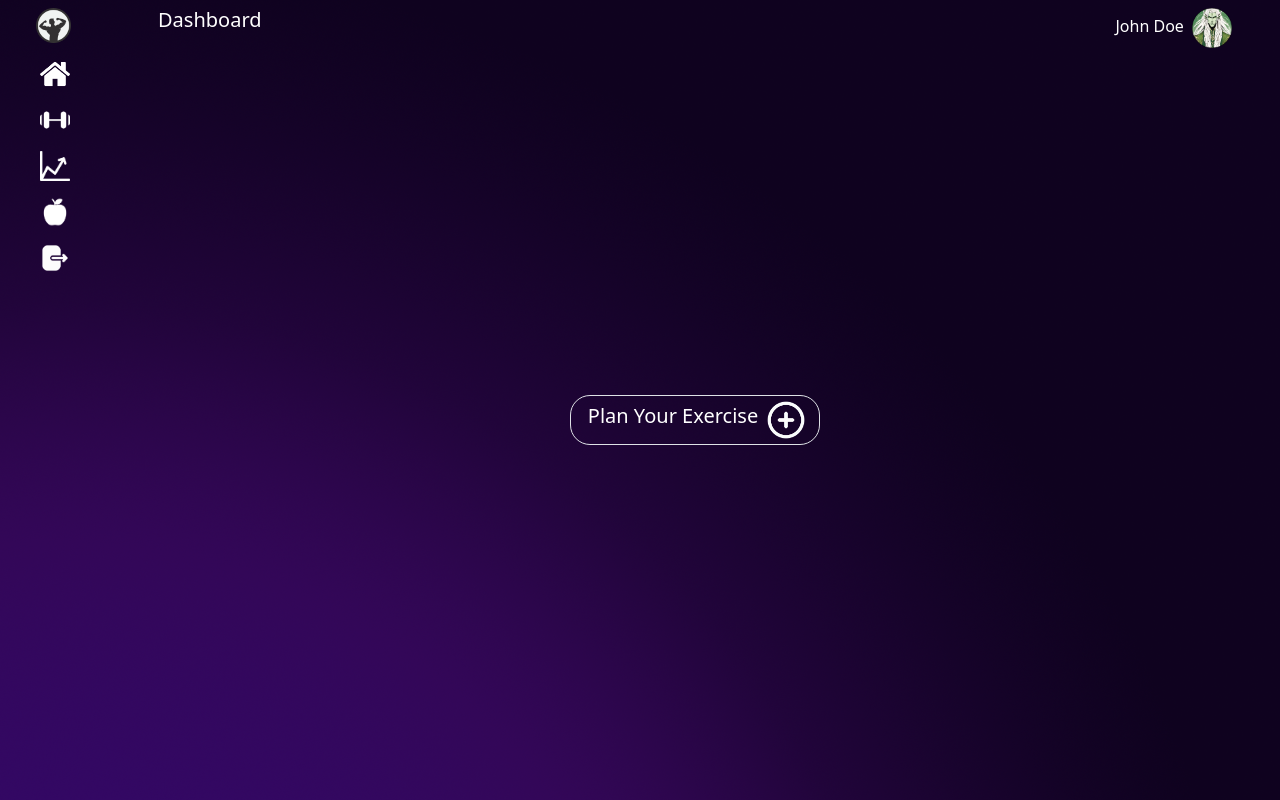
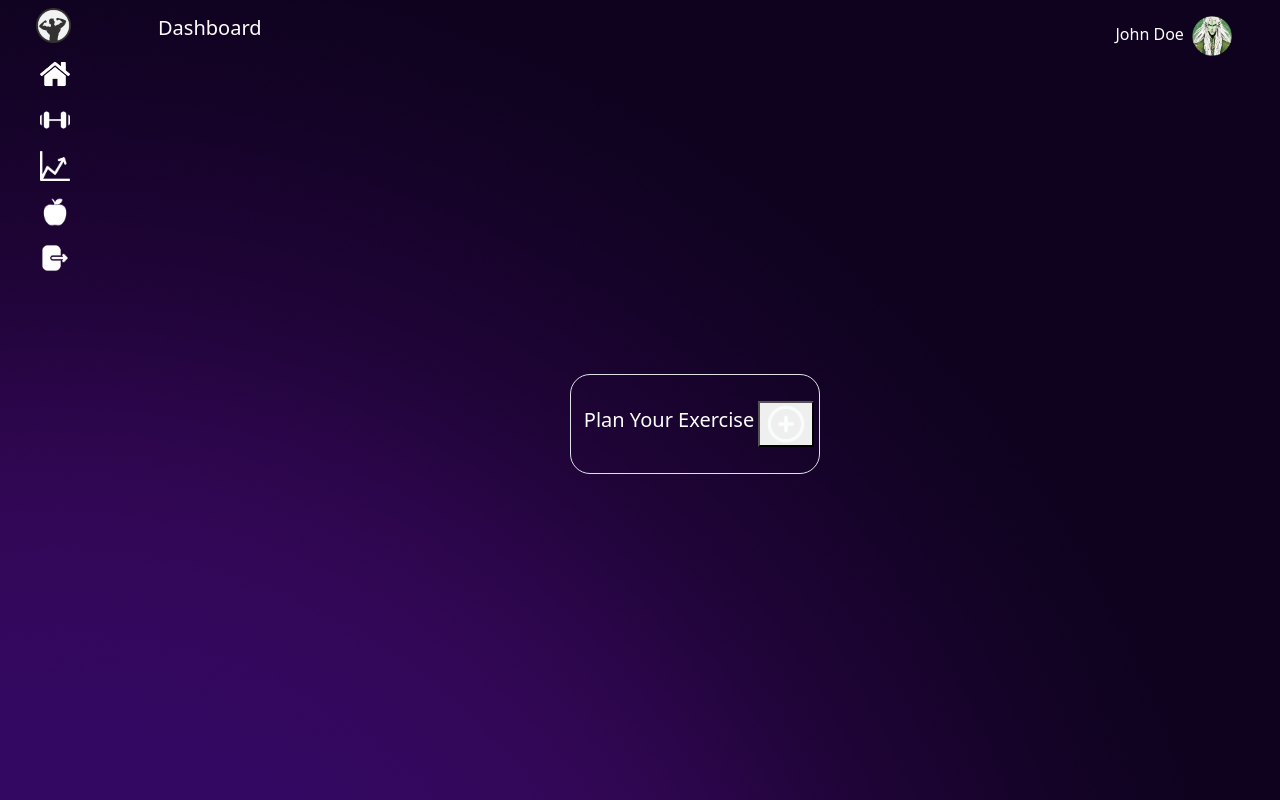
Before and after one commit to CodeITLab/fit_track_frontend_app, a Vue app: page /dashboard in a window 1280 px wide. Built offline with nearby package versions, Linux system fonts and the light colour scheme.

Commit message:
modal-implementation

```diff
--- a/src/assets/css/views/dashboard.css
+++ b/src/assets/css/views/dashboard.css
@@ -32,16 +32,19 @@
     border-radius: 10px;
     color:rgb(250, 249, 249);
 } */
-.table{
+/* .table{
     width: 1020px !important;
     align-content:center;
 }
 .tables{
     border-radius: 10px;
 }
+*/
+
 .add-day{
     border-radius: 20px;
     width: 250px;
+    height: 100px;
 }
 .plus-btn{
 background: none;
--- /dev/null
+++ b/src/components/day-card-component/DayCard.vue
@@ -0,0 +1,62 @@
+<script lang="ts">
+import { defineComponent } from "vue";
+export default defineComponent({
+  name: "DayCard",
+});
+</script>
+<template>
+  <!-- <div class="d-flex justity-content-centar align-items-center ms-2">
+    <b-button v-b-modal.modal-1><img
+            src="../../assets/img/logos/add-icon.png"
+            height="40"
+            alt="add-button"
+          /></b-button>
+    <b-modal id="modal-1" title="StartExercise">
+      <p class="my-4"></p>
+    </b-modal>
+  </div> -->
+  <button
+    type="button"
+    class="plus-btn"
+    data-toggle="modal"
+    data-target="#exampleModal"
+  >
+    <img
+      src="../../assets/img/logos/add-icon.png"
+      height="40"
+      alt="add-button"
+    />
+  </button>
+
+  <div
+    class="modal fade"
+    id="exampleModal"
+    tabindex="-1"
+    role="dialog"
+    aria-labelledby="exampleModalLabel"
+    aria-hidden="true"
+  >
+    <div class="modal-dialog" role="document">
+      <div class="modal-content">
+        <div class="modal-header">
+          <h5 class="modal-title" id="exampleModalLabel">Modal title</h5>
+          <button
+            type="button"
+            class="close"
+            data-dismiss="modal"
+            aria-label="Close"
+          >
+            <span aria-hidden="true">&times;</span>
+          </button>
+        </div>
+        <div class="modal-body">...</div>
+        <div class="modal-footer">
+          <button type="button" class="btn btn-secondary" data-dismiss="modal">
+            Close
+          </button>
+          <button type="button" class="btn btn-primary">Save changes</button>
+        </div>
+      </div>
+    </div>
+  </div>
+</template>
--- a/src/components/side-navbar/SideNavbar.vue
+++ b/src/components/side-navbar/SideNavbar.vue
@@ -1,3 +1,9 @@
+<script lang="ts">
+import { defineComponent } from "vue";
+export default defineComponent({
+  name: "SideNavbar",
+});
+</script>
 <template>
   <nav class="dash-nav">
     <div class="dashboard">
@@ -86,14 +92,3 @@
     </div>
   </nav>
 </template>
-
-<script lang="ts">
-import { defineComponent} from "vue";
-export default defineComponent ({
-name:"SideNavbar",
-})
-</script>
-
-<style>
-
-</style>
--- a/src/views/DashboardView.vue
+++ b/src/views/DashboardView.vue
@@ -1,11 +1,24 @@
+<script lang="ts">
+// import AnalyticsCard from "../components/analytics-component/AnalyticsCard.vue"
+// import ProgressCard from "../components/progress-component/ProgressCard.vue"
+import { defineComponent } from "vue";
+import SideNavbar from "@/components/side-navbar/SideNavbar.vue";
+import DayCard from "../components/day-card-component/DayCard.vue";
+
+
+export default defineComponent({
+  name: "DashboardView",
+  components: { SideNavbar,DayCard },
+});
+</script>
 <template>
   <div class="dashboard-wrapper d-flex flex-row">
-    <SideNavbar/>
+    <SideNavbar />
     <div
       class="content-card bg-transparent d-flex flex-column justify-content-between"
     >
       <div
-      class="heading-dashboard d-flex flex-row justify-content-between me-5 ms-5 mt-2"
+        class="heading-dashboard d-flex flex-row justify-content-between me-5 ms-5 mt-3"
       >
         <h5 class="text-white">Dashboard</h5>
         <h6 class="text-white">
@@ -22,30 +35,14 @@
         class="add-day d-flex flex-row justify-content-center border border-dark-3 align-items-center align-self-center text-center mb-3"
       >
         <h5 class="text-white ps-2 pe-1">Plan Your Exercise</h5>
-      <button type="button" class="plus-btn hover-none p-1">
-        <img
-          src="../assets/img/logos/add-icon.png"
-          height="40"
-          alt="add-button"
-        />
-      </button>
+        <DayCard/>
       </div>
-    <div class="dashboard-content d-flex flex-row justify-content-center"></div>
+      <div
+        class="dashboard-content d-flex flex-row justify-content-center"
+      ></div>
     </div>
   </div>
 </template>
-
-<script lang="ts">
-// import AnalyticsCard from "../components/analytics-component/AnalyticsCard.vue"
-// import ProgressCard from "../components/progress-component/ProgressCard.vue"
-import { defineComponent } from "vue";
-import SideNavbar from "@/components/side-navbar/SideNavbar.vue";
-
-export default defineComponent({
-  name: "DashboardView",
-  components: {SideNavbar},
-});
-</script>
 <style lang="scss" scoped>
 @import "../assets/css/views/dashboard.css";
 </style>
```
Lines whose indentation alone changed are shown as unchanged.
